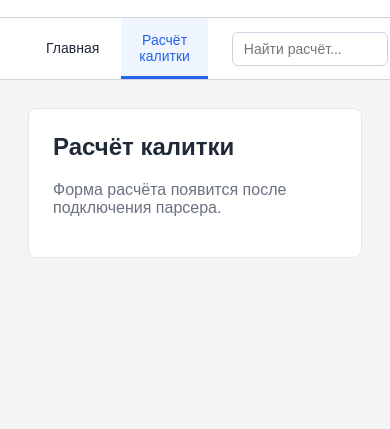
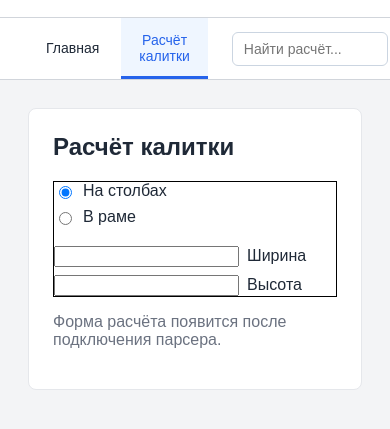
Before and after one commit to rmakarov/tpkTritonCalculator, an Electron app: page src/renderer/index.html in a window 390 px wide. Both pictures are taken after a click on the button "Расчёт калитки". Shown: the part 49-478 px from the top of the page. Drawn offline with Linux system fonts and the light colour scheme.

Commit message:
Added radio buttons and widt /height inputs/ Some refactoring

```diff
--- a/src/renderer/index.html
+++ b/src/renderer/index.html
@@ -41,6 +41,8 @@
         />
         <datalist id="tab-suggestions">
           <option value="Главная"></option>
+          <option value="Глав"></option>
+          <option value="Главпром"></option>
           <option value="Расчёт калитки"></option>
         </datalist>
       </div>
@@ -60,12 +62,36 @@
 
         <section class="tab-panel" id="gate" aria-labelledby="gate-title" hidden>
           <h2 id="gate-title">Расчёт калитки</h2>
+          <div class="contentContainer">
+             <div class="section">
+               <div class="fieldRow">
+                  <input id="wicketType1" type="radio" checked/>
+                  <label for="wicketType1">На столбах</label>
+               </div>
+               <div class="fieldRow">
+                 <input id="wicketType2" type="radio"/>
+                 <label for="wicketType2">В раме</label>
+               </div>
+             </div>
+             <div class="section">
+              <div class="fieldRow">
+                <input id="wicketWudth" type="number"/>
+                <label for="wicketWudth">Ширина</label>
+              </div>
+              <div class="fieldRow">
+                <input id="wicketHeight" type="number"/>
+                <label for="wicketHeight">Высота</label>
+              </div>
+             </div>
+          </div>
           <p class="placeholder">Форма расчёта появится после подключения парсера.</p>
         </section>
       </main>
     </div>
 
+
+    <script src="renderer.js"></script>
     <script src="search.js"></script>
-    <script src="renderer.js"></script>
+    <script src="tabs.js"></script>
   </body>
 </html>
--- a/src/renderer/search.js
+++ b/src/renderer/search.js
@@ -8,49 +8,14 @@ class TabSearch {
   }
 
   bindEvents() {
-    this.tabs.forEach((tab) => {
-      tab.addEventListener("click", () => this.openTab(tab));
-    });
-
     this.searchInput.addEventListener("input", (event) => {
       this.filter(event.target.value);
-    });
-  }
-
-  openTab(selectedTab) {
-    this.tabs.forEach((tab) => {
-      const isSelected = tab === selectedTab;
-
-      tab.classList.toggle("is-active", isSelected);
-      document.getElementById(tab.dataset.tab).hidden = !isSelected;
     });
   }
 
   filter(value) {
     const query = value.trim().toLocaleLowerCase("ru");
 
-    this.tabs.forEach((tab) => {
-      tab.hidden = !tab.textContent.toLocaleLowerCase("ru").includes(query);
-    });
-
-    const visibleTabs = this.tabs.filter((tab) => !tab.hidden);
-    this.emptyResult.hidden = visibleTabs.length !== 0;
-
-    const exactMatch = visibleTabs.find(
-      (tab) => tab.textContent.trim().toLocaleLowerCase("ru") === query,
-    );
-    const activeTab = visibleTabs.find((tab) =>
-      tab.classList.contains("is-active"),
-    );
-    const tabToOpen = exactMatch ?? activeTab ?? visibleTabs[0];
-
-    if (tabToOpen) {
-      this.openTab(tabToOpen);
-    } else {
-      this.tabs.forEach((tab) => {
-        document.getElementById(tab.dataset.tab).hidden = true;
-      });
-    }
   }
 }
 
--- a/src/renderer/styles.css
+++ b/src/renderer/styles.css
@@ -109,3 +109,29 @@ h1 {
 [hidden] {
   display: none;
 }
+
+.contentContainer {
+    display: flex;
+    flex-direction: row;
+    gap: 20px;
+    border: solid 1px #000000;
+}
+
+.section {
+    display: flex;
+    flex-direction: column;
+    gap: 8px;
+}
+
+.fieldRow {
+    display: flex;
+    flex-direction: row;
+    align-items: center;
+    gap: 8px;
+}
+
+@media (max-width: 600px) {
+    .contentContainer {
+        flex-direction: column;
+    }
+}
--- /dev/null
+++ b/src/renderer/tabs.js
@@ -0,0 +1,23 @@
+
+let tabs;
+
+document.addEventListener('DOMContentLoaded', function(){
+	tabs = [...document.querySelectorAll(".tab")];
+  if(tabs.length){
+     tabs.forEach((tab) => {
+      tab.addEventListener("click", () => openTab(tab));
+    });
+  } else {
+    console.error('Tabs element not found!');
+  }
+});
+
+
+const openTab = (selectedTab) => {
+  tabs.forEach((tab) => {
+    const isSelected = tab === selectedTab;
+
+    tab.classList.toggle("is-active", isSelected);
+      document.getElementById(tab.dataset.tab).hidden = !isSelected;
+    });
+}
```
